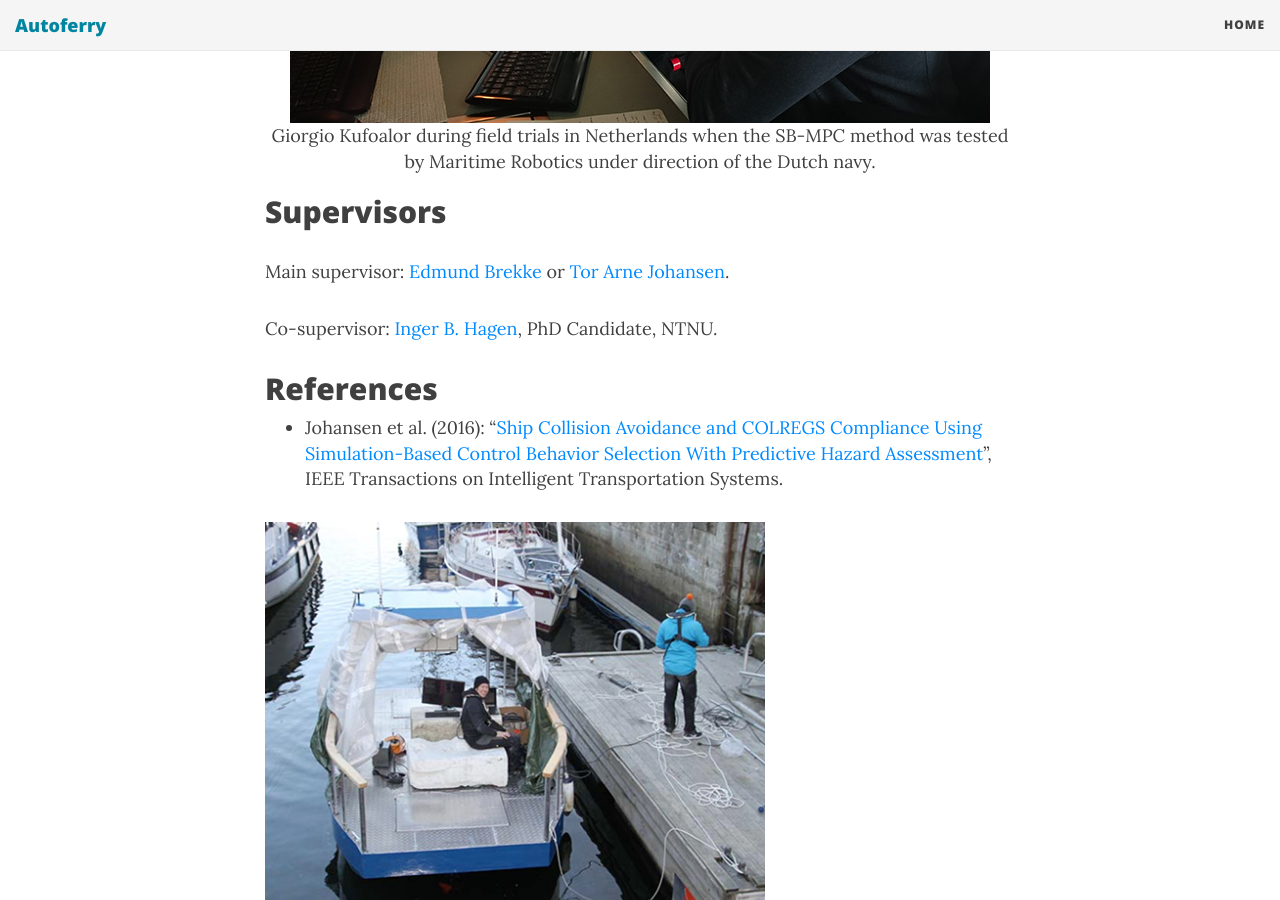
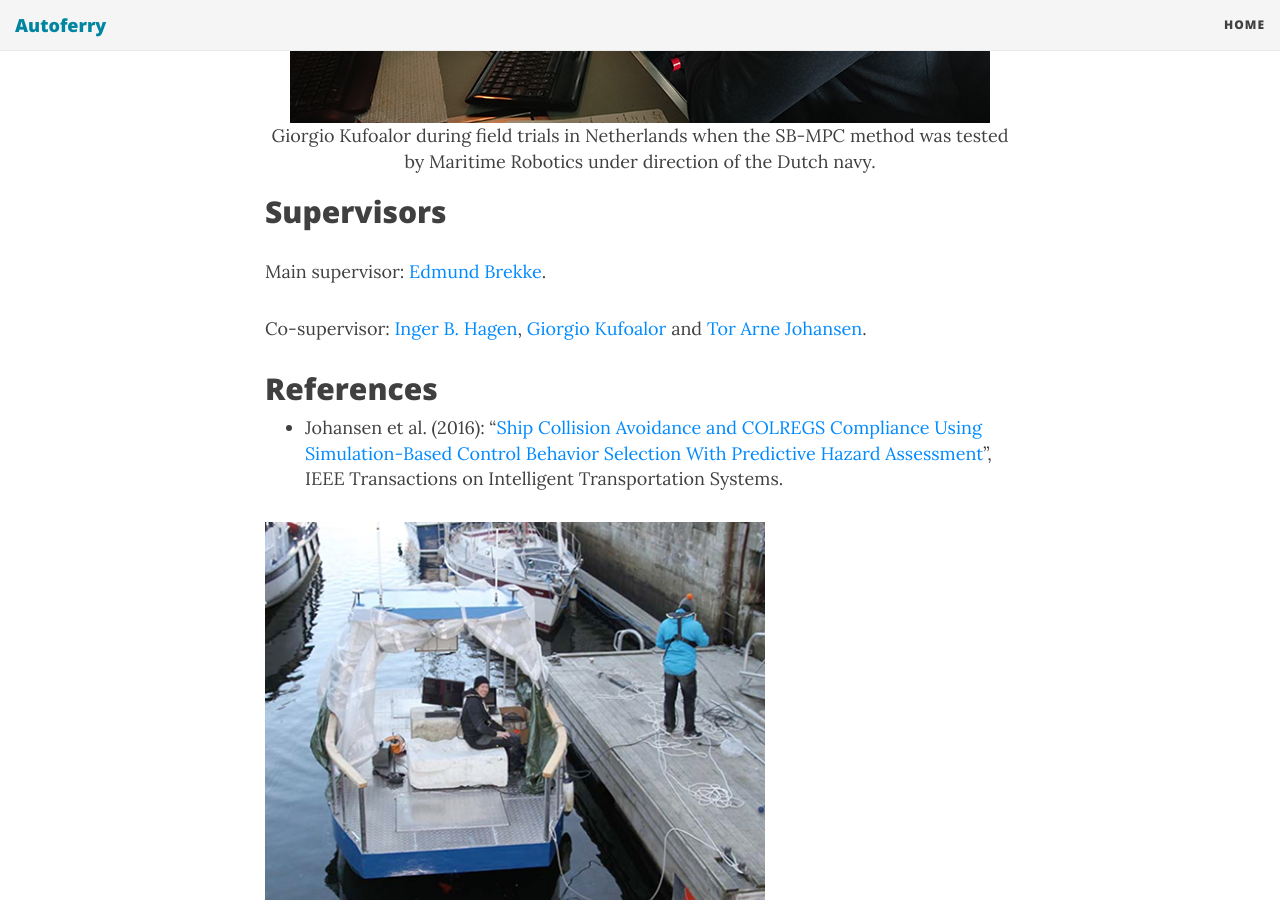
Before and after one commit to autosit/autosit.github.io, a Jekyll site: the page built from _posts/2018-04-11-mpc.md, in a window 1280 px wide and 900 px high, scrolled down 1923 px. Built offline with Jekyll 4.4.1, drawn with Linux system fonts in a browser that asks for light colours; nearby versions of some CDN libraries.

Commit message:
mpc updated

```diff
--- a/_posts/2018-04-11-mpc.md
+++ b/_posts/2018-04-11-mpc.md
@@ -46,9 +46,9 @@ The specialization project is supposed to be followed by a master's thesis build
 
 ## Supervisors
 
-Main supervisor: [Edmund Brekke](http://www.ntnu.no/ansatte/edmundfo) or [Tor Arne Johansen](https://www.ntnu.edu/employees/tor.arne.johansen).
+Main supervisor: [Edmund Brekke](http://www.ntnu.no/ansatte/edmundfo).
 
-Co-supervisor: [Inger B. Hagen](https://www.ntnu.no/ansatte/inger.b.hagen), PhD Candidate, NTNU.
+Co-supervisor: [Inger B. Hagen](https://www.ntnu.no/ansatte/inger.b.hagen),  [Giorgio Kufoalor](https://www.ntnu.edu/employees/kufoalor) and [Tor Arne Johansen](https://www.ntnu.edu/employees/tor.arne.johansen).
 
 
 ## References
```
